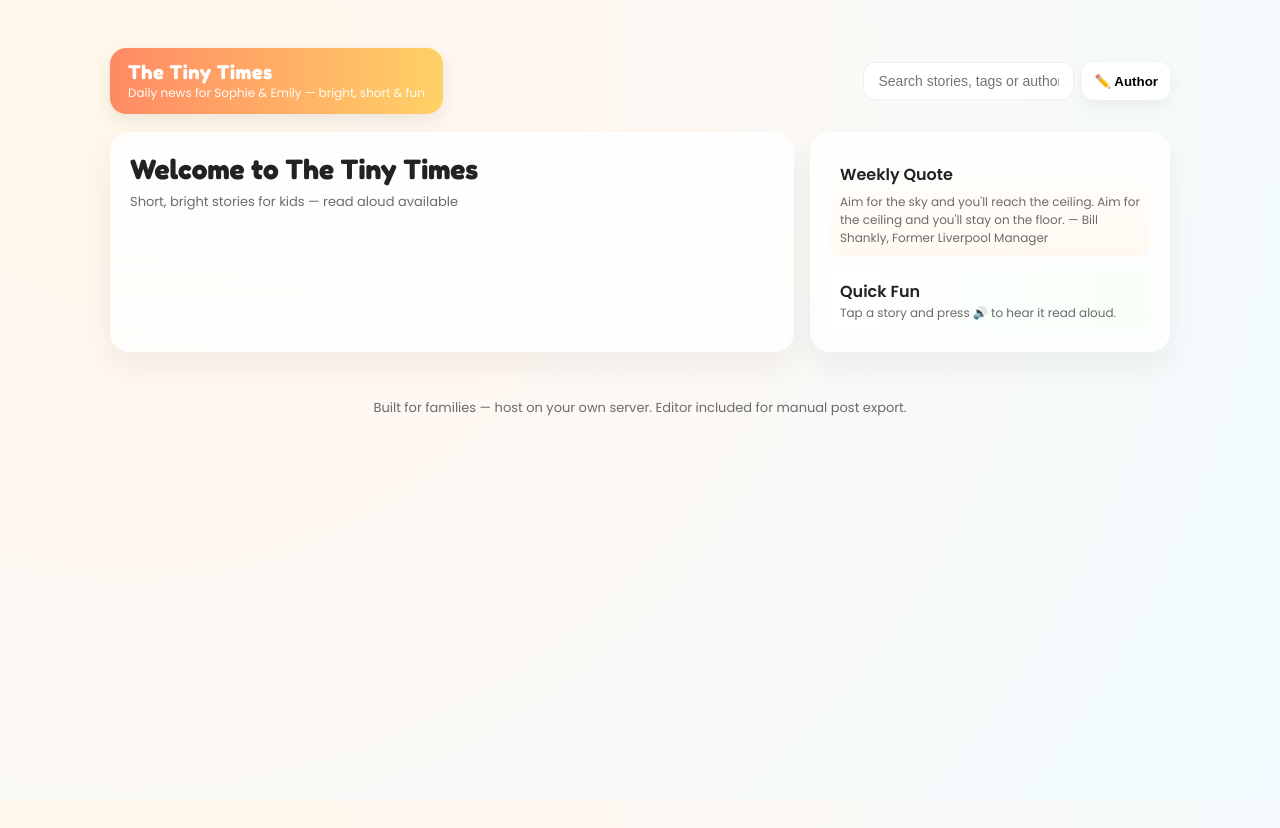
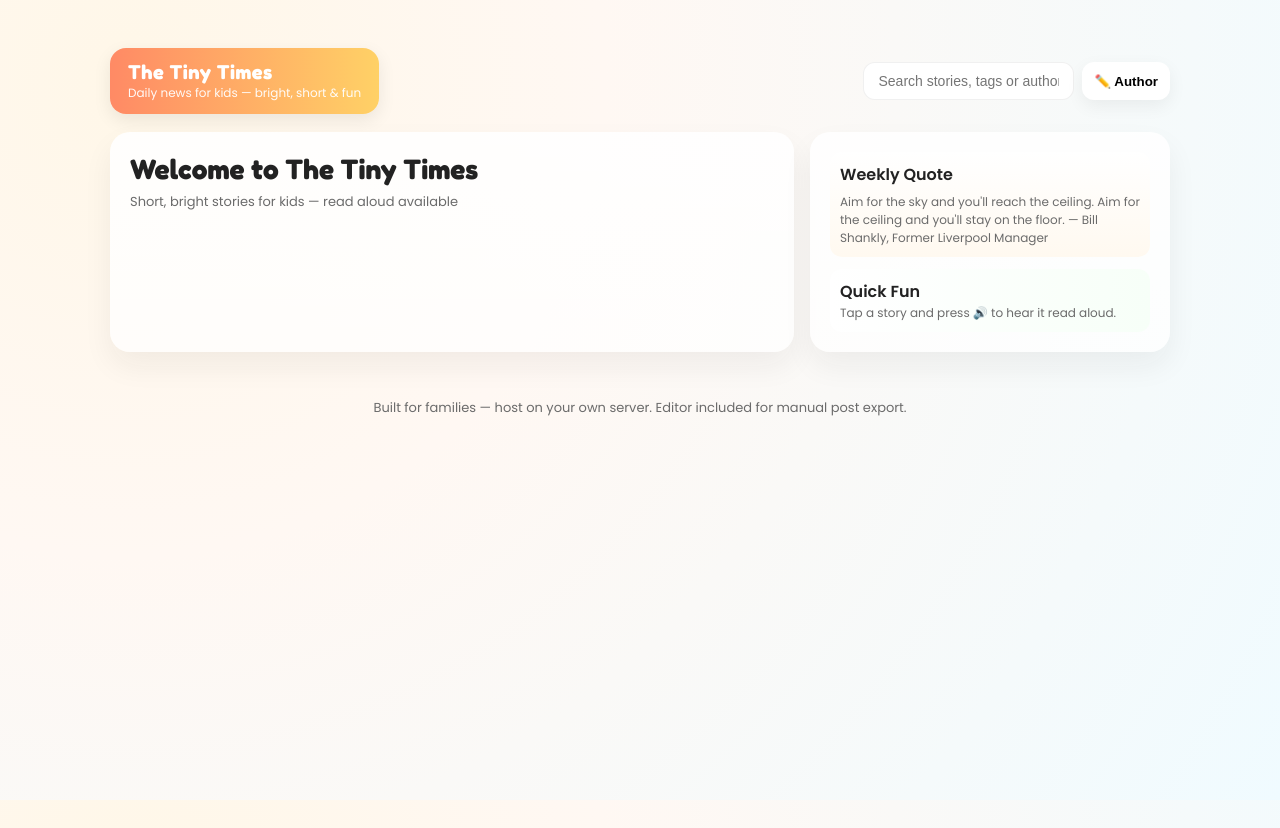
Before and after one commit to cygnus-xone/knews, a plain HTML site: page index.html in a window 1280 px wide. Drawn offline with nearby package versions, Linux system fonts and the light colour scheme; files that its build step writes are made by us from their sources.

Commit message:
Update index.html

```diff
--- a/index.html
+++ b/index.html
@@ -155,7 +155,7 @@ Deployment tips for IIS:
       <div class="logo">
         <div class="mast">
           <h1>The Tiny Times</h1>
-          <div class="tagline">Daily news for Sophie & Emily — bright, short & fun</div>
+          <div class="tagline">Daily news for kids — bright, short & fun</div>
         </div>
       </div>
 
```
